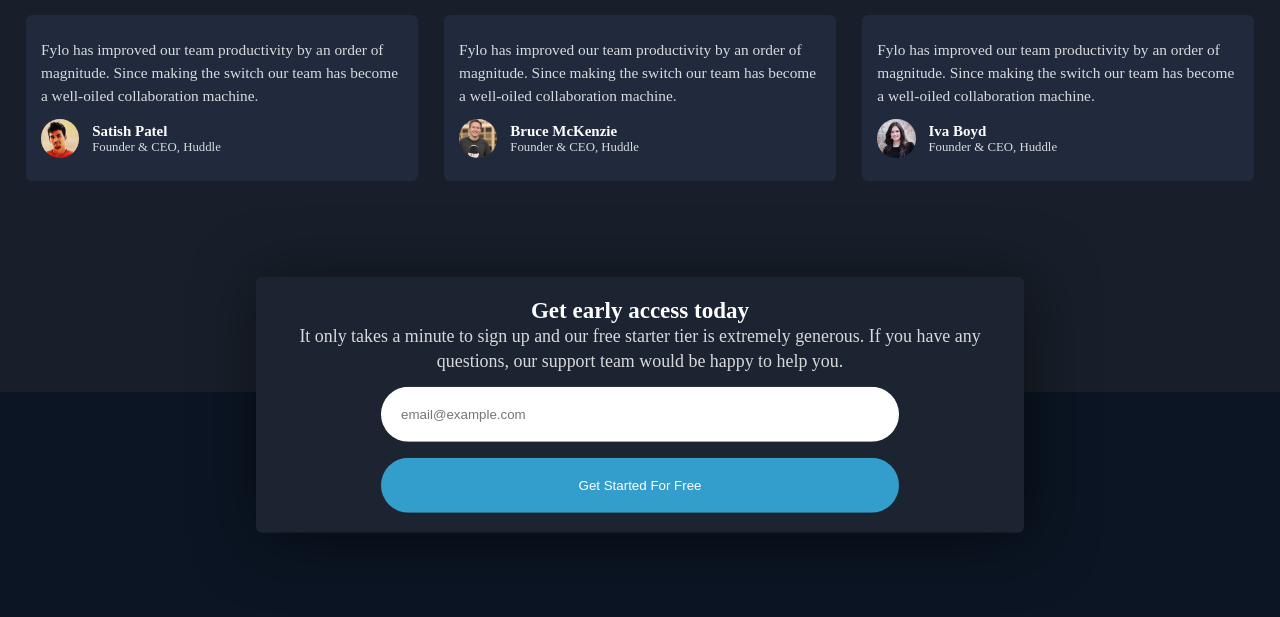
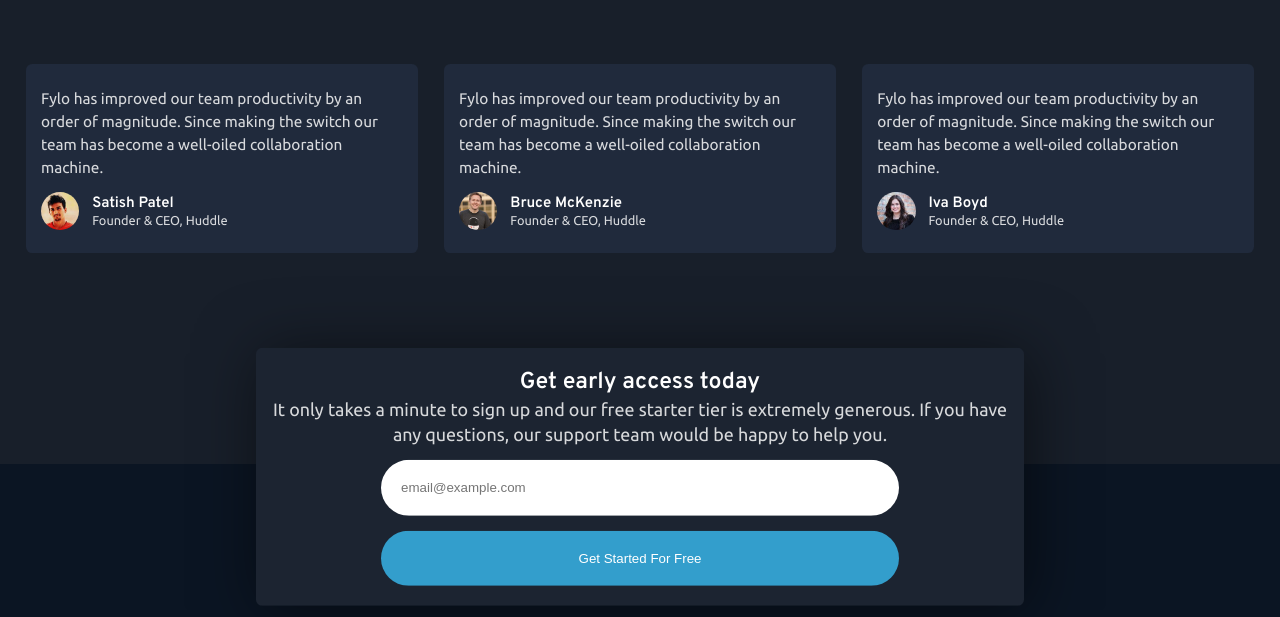
Before and after one commit to immanuel743/fylo-dark-theme-, a plain HTML site: page index.html in a window 1280 px wide. Shown: the part 1930-2547 px from the top of the page. Drawn offline with nearby package versions, Linux system fonts and the light colour scheme; files that its build step writes are made by us from their sources.

Commit message:
made some changes to the font-family

```diff
--- a/index.html
+++ b/index.html
@@ -11,7 +11,12 @@
       sizes="32x32"
       href="./images/favicon-32x32.png"
     />
-
+    <link rel="preconnect" href="https://fonts.googleapis.com" />
+    <link rel="preconnect" href="https://fonts.gstatic.com" crossorigin />
+    <link
+      href="https://fonts.googleapis.com/css2?family=Overpass:wght@600&family=Ubuntu:wght@400;500;700&display=swap"
+      rel="stylesheet"
+    />
     <title>
       Frontend Mentor | Fylo landing page with dark theme and features grid
     </title>
--- a/scss/_base.scss
+++ b/scss/_base.scss
@@ -17,8 +17,17 @@
     font-size: 80%;
   }
 }
-// body {
-// }
+body {
+  font-family: "Ubuntu", sans-serif;
+}
+h1,
+h2,
+h3 {
+  font-family: "Overpass", sans-serif;
+}
+h1 {
+  font-weight: 500;
+}
 
 .container {
   width: 100%;
```
